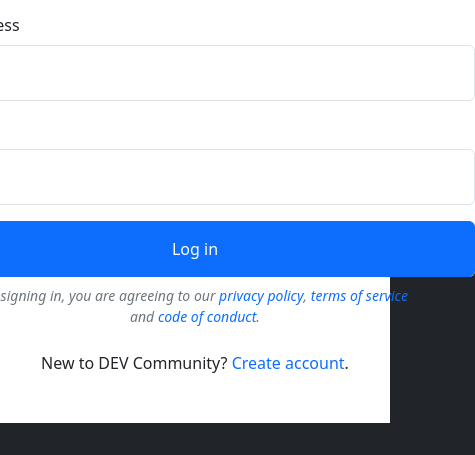
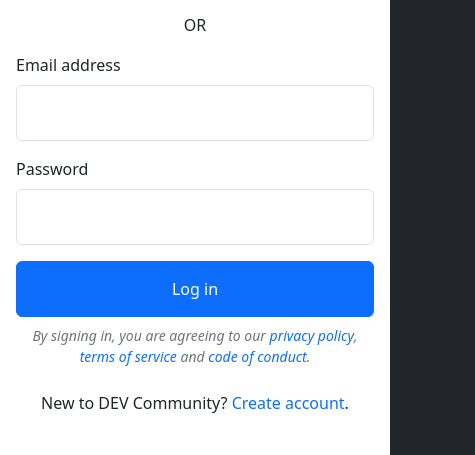
Before and after one commit to FloweryWisdom/Javascript-Practice, a plain HTML site: page DEV-Website-Project/views/login.html in a window 390 px wide. Shown: the part 645-1100 px from the top of the page, 475 px wide, since content can reach past the window. Before the commit the page ends 1068 px from the top, so only its background shows below. Drawn offline with nearby package versions, Linux system fonts and the light colour scheme.

Commit message:
fixed bugs with responsiveness. Login page can scale to all display sizes now.

```diff
--- a/DEV-Website-Project/assets/css/styles.css
+++ b/DEV-Website-Project/assets/css/styles.css
@@ -1,6 +1,10 @@
 
 
-
+/* Adjust 'main' width*/
+#main-section {
+    max-height: 100%;
+    max-width: 100%;
+}
 
 /* Manually adjusting the hover background color of the social media buttons */
 #account-option-button:hover {
--- a/DEV-Website-Project/views/login.html
+++ b/DEV-Website-Project/views/login.html
@@ -10,11 +10,11 @@
 </head>
 <body class="bg-dark">
 
-    <header class="bg-dark" style="height: 3rem; width:100vw"></header>
+    <header class="bg-dark" style="height: 3rem; max-width:100%"></header>
 
 
-    <main class="d-flex flex-column align-items-center text-center bg-white" style="width: 100vw;">
-        <div class="card border border-0 mt-4" style="width: 35rem;">
+    <main id="main-section"  class="d-flex flex-column align-items-center text-center bg-white p-3">
+        <div class="card border border-0 mt-4" style="max-width: 35rem;">
             <img id="dev-logo-image" class="mx-auto mb-4"  src="../assets/images/login/dev-logo.png" alt="" style="width: 60px; height: 48px;">
             <h4 id="header" class="fw-bold">Join the DEV Community</h4>
             <p id="welcome-message" class="mb-4">DEV Community is a community of 2,151,351 amazing developers</p>
@@ -41,7 +41,7 @@
                   </form>
             </form>
         </div>
-        <p id="terms-of-service-text" class="fst-italic text-secondary fw-light mt-2" style="width: 28rem; font-size: 14px">By signing in, you are agreeing to our
+        <p id="terms-of-service-text" class="fst-italic text-secondary fw-light mt-2" style="max-width: 28rem; font-size: 14px">By signing in, you are agreeing to our
             <a href="" class="icon-link" style="text-decoration: none">privacy policy</a>,
             <a href="" class="icon-link" style="text-decoration: none">terms of service</a> and
             <a href="" class="icon-link" style="text-decoration: none">code of conduct</a>.
```
